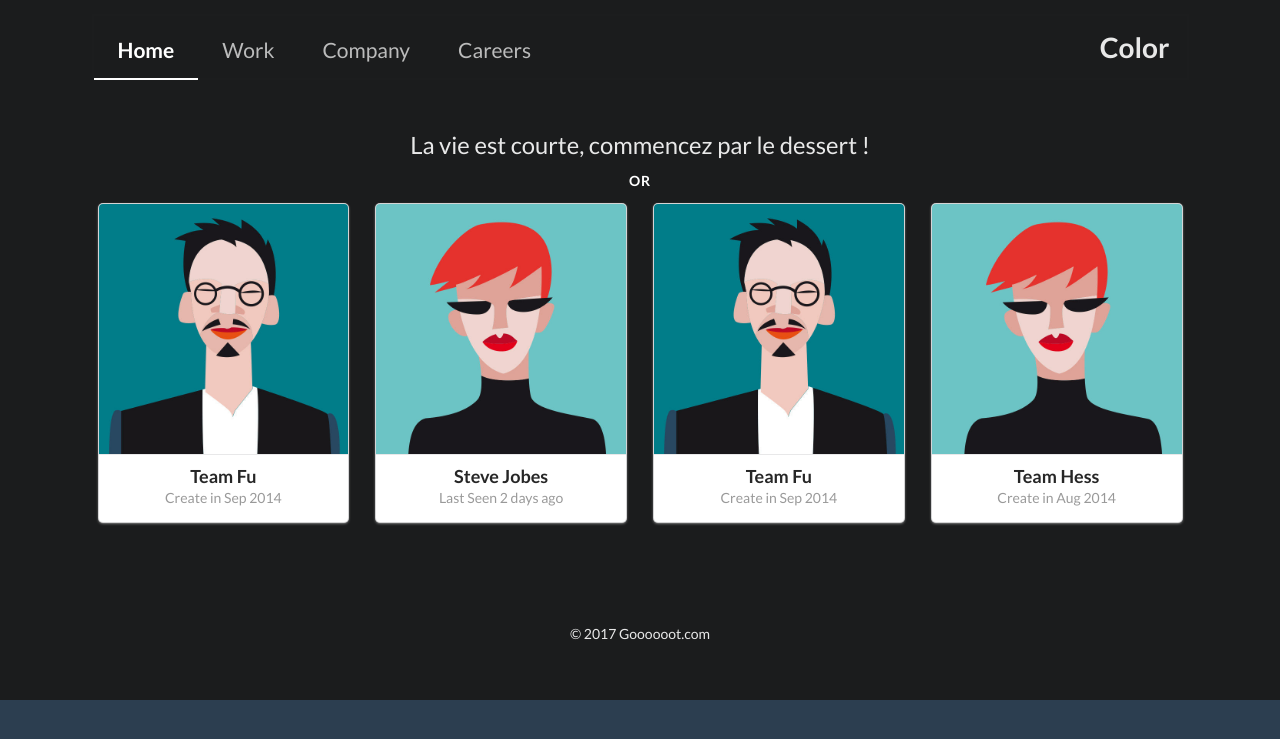
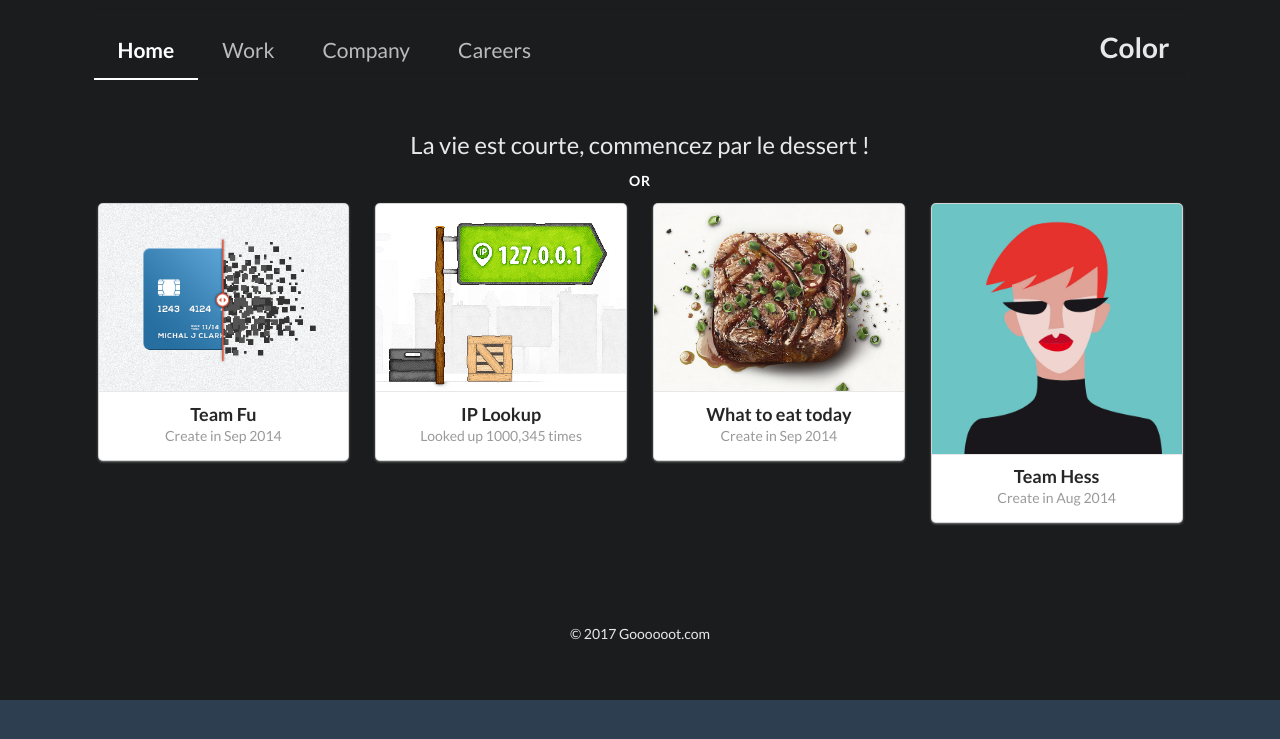
Before and after one commit to jinxmanj/goooooot, a Yii app: template views/site/index.php in a window 1280 px wide. Shown: the top 739 px of the page. Run offline with PHP 8.4 and a stand-in for Yii, Linux system fonts and the light colour scheme; the template is opened without the code that fills it, so the values that code supplies are empty; some libraries are stand-ins or nearby versions.

Commit message:
change photos

```diff
--- a/views/site/index.php
+++ b/views/site/index.php
@@ -31,7 +31,7 @@ $this->registerJs($script, View::POS_END);
                             </div>
                         </div>
                     </div>
-                    <img src="/images/avatar/large/elliot.jpg">
+                    <img src="/images/encript.jpg">
                 </div>
                 <div class="content">
                     <a class="header">Team Fu</a>
@@ -44,12 +44,12 @@ $this->registerJs($script, View::POS_END);
         <div class="four wide column">
             <div class="ui card">
                 <a class="image" href="#">
-                    <img src="/images/avatar/large/jenny.jpg">
+                    <img src="/images/ip-address.png">
                 </a>
                 <div class="content">
-                    <a class="header" href="#">Steve Jobes</a>
+                    <a class="header" href="#">IP Lookup</a>
                     <div class="meta">
-                        <a>Last Seen 2 days ago</a>
+                        <a>Looked up 1000,345 times</a>
                     </div>
                 </div>
             </div>
@@ -64,10 +64,10 @@ $this->registerJs($script, View::POS_END);
                             </div>
                         </div>
                     </div>
-                    <img src="/images/avatar/large/elliot.jpg">
+                    <img src="/images/steak.png">
                 </div>
                 <div class="content">
-                    <a class="header">Team Fu</a>
+                    <a class="header">What to eat today</a>
                     <div class="meta">
                         <span class="date">Create in Sep 2014</span>
                     </div>
```
Also changed, not shown: web/images/encript.jpg (added), web/images/ip-address.png (added), web/images/steak.png (added).
